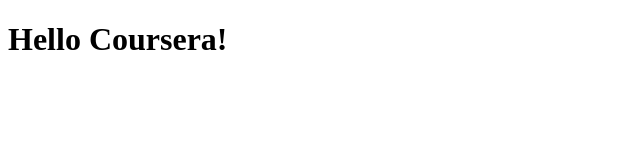
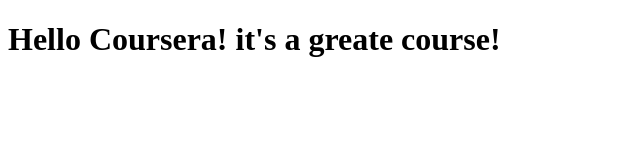
Before and after one commit to mohammadkamrulhasan/coursera-test, a plain HTML site: page site/index.html in a window 1280 px wide. Shown: the whole page, without its empty margins (0-640 px from the left). Drawn offline with Linux system fonts and the light colour scheme.

Commit message:
Small addition to our content page.

```diff
--- a/site/index.html
+++ b/site/index.html
@@ -4,6 +4,6 @@
 	<title>Hello world!</title>
 </head>
 <body>
-<h1>Hello Coursera!</h1>
+<h1>Hello Coursera! it's a greate course!</h1>
 </body>
 </html>
```
